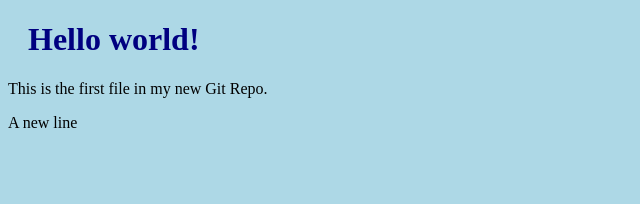
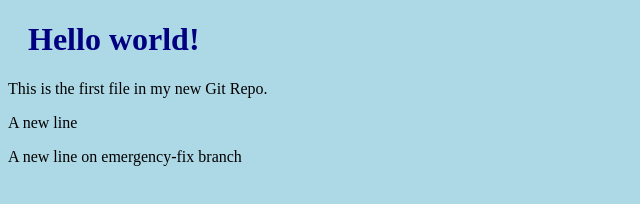
Before and after one commit to shjy2008/W3SchoolHelloWorld, a plain HTML site: page index.html in a window 1280 px wide. Shown: the whole page, without its empty margins (0-640 px from the left). Drawn offline with Linux system fonts and the light colour scheme.

Commit message:
Updated index.html with emergency fix

```diff
--- a/index.html
+++ b/index.html
@@ -10,5 +10,7 @@
 <p>This is the first file in my new Git Repo.</p>
 <p>A new line</p>
 
+<p>A new line on emergency-fix branch</p>
+
 </body>
 </html>
```
